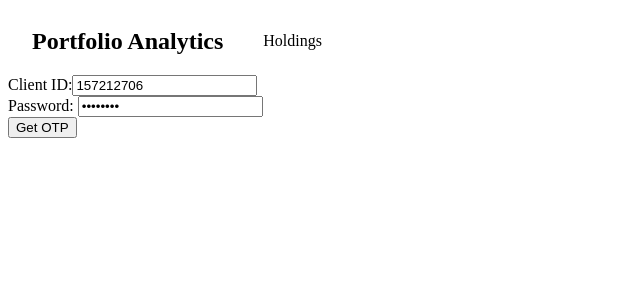
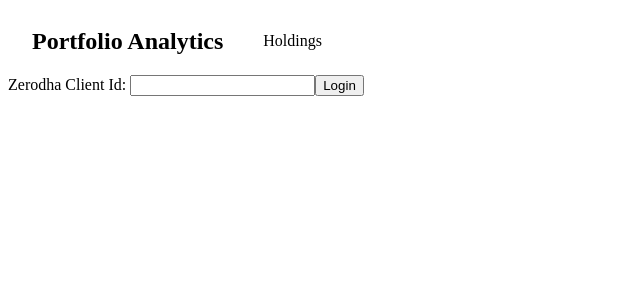
Before and after one commit to AadeshKabra/Portfolio-Analytics---Frontend, a Vue app in the folder vue-project/: page / in a window 1280 px wide. Shown: the top 300 px of the page, without its empty margins (0-640 px from the left). Built offline with nearby package versions, Linux system fonts and the light colour scheme.

Commit message:
implement zerodha login

```diff
--- a/vue-project/src/components/Home.vue
+++ b/vue-project/src/components/Home.vue
@@ -1,6 +1,6 @@
 <template>
   <div class="profile-form">
-        <p id="error-message">Invalid Credentials. Please try again</p>
+        <!-- <p id="error-message">Invalid Credentials. Please try again</p>
         <div class="profile-form-clientid">
             <label for="clientid">Client ID:</label>
             <input type="text" class="clientid" name="clientid" id="clientid" value="157212706">
@@ -18,6 +18,11 @@
 
         <button class="otp-button" @click="getOTP" id="otp-button">Get OTP</button>
 
+        <button class="login-button" @click="login" id="login-button">Login</button> -->
+
+        <label>Zerodha Client Id: </label>
+        <input type="text" class="clientId" id="clientId">
+
         <button class="login-button" @click="login" id="login-button">Login</button>
 
     </div>
@@ -28,59 +33,61 @@
     import { ref } from 'vue';
     import axiosRequest from '../../axios_api';
 
-    let tokenId = ""
+    async function login(){
 
-    async function getOTP(){
-        const clientId = document.getElementById("clientid").value;
-        const password = document.getElementById("password").value;
-        const params = {
-            clientid: clientId,
-            password: password
-        }
-        const response = await axiosRequest.post("/otp", {params: params})
+        let clientId = document.getElementById("clientId").value;
+        let loginButton = document.getElementById("login-button");
 
-        console.log(response.data);
+        // window.location.href = `http://localhost:8000/login?client_id=${clientId}`;
+        const loginUrl = `${axiosRequest.defaults.baseURL}/login?client_id=${clientId}`;
+        window.location.href = loginUrl
 
-        if("error" in response.data){
-            let errorMessage = document.getElementById("error-message");
-            errorMessage.style.display = "block";
-        }else{
-            let otp = document.getElementById("profile-form-otp");
-            otp.style.display = "block";
-
-            let otpButton = document.getElementById("otp-button");
-            otpButton.style.display = "none";
-
-            let loginButton = document.getElementById("login-button");
-            loginButton.style.display = "block";
-
-            tokenId = response.data.tokenID;
-        }
-        // console.log(response.status)
     }
 
-    async function login(){
-        const otp = document.getElementById("otp").value;
 
-        const response = await axiosRequest.post("/login", {"otp": otp, "tokenId": tokenId});
 
-    }
+    // let tokenId = ""
+
+    // async function getOTP(){
+    //     const clientId = document.getElementById("clientid").value;
+    //     const password = document.getElementById("password").value;
+    //     const params = {
+    //         clientid: clientId,
+    //         password: password
+    //     }
+    //     const response = await axiosRequest.post("/otp", {params: params})
+
+    //     console.log(response.data);
+
+    //     if("error" in response.data){
+    //         let errorMessage = document.getElementById("error-message");
+    //         errorMessage.style.display = "block";
+    //     }else{
+    //         let otp = document.getElementById("profile-form-otp");
+    //         otp.style.display = "block";
+
+    //         let otpButton = document.getElementById("otp-button");
+    //         otpButton.style.display = "none";
+
+    //         let loginButton = document.getElementById("login-button");
+    //         loginButton.style.display = "block";
+
+    //         tokenId = response.data.tokenID;
+    //     }
+    //     // console.log(response.status)
+    // }
+
+    // // async function login(){
+    // //     const otp = document.getElementById("otp").value;
+
+    // //     const response = await axiosRequest.post("/login", {"otp": otp, "tokenId": tokenId});
+
+    // // }
 
 
 </script>
 
 
 <style scoped>
-    .profile-form-otp{
-        display: none;
-    }
 
-    .login-button{
-        display: none;
-    }
-
-    #error-message{
-        display: none;
-        color: red
-    }
 </style>
--- a/vue-project/src/router/index.js
+++ b/vue-project/src/router/index.js
@@ -1,6 +1,7 @@
 import { createRouter, createWebHistory } from 'vue-router'
-import HomeView from '../components/Home.vue'
 import Holdings from '@/components/Holdings.vue'
+import Home from '../components/Home.vue'
+
 
 const router = createRouter({
   history: createWebHistory(import.meta.env.BASE_URL),
@@ -8,13 +9,18 @@ const router = createRouter({
     {
       path: '/',
       name: 'home',
-      component: HomeView,
+      component: Home,
     },
     {
       path: '/holdings',
       name: 'holdings',
       component: Holdings,
     },
+    {
+      path: '/success',
+      name: 'success',
+      component: Holdings,
+    }
   ],
 })
 
```
